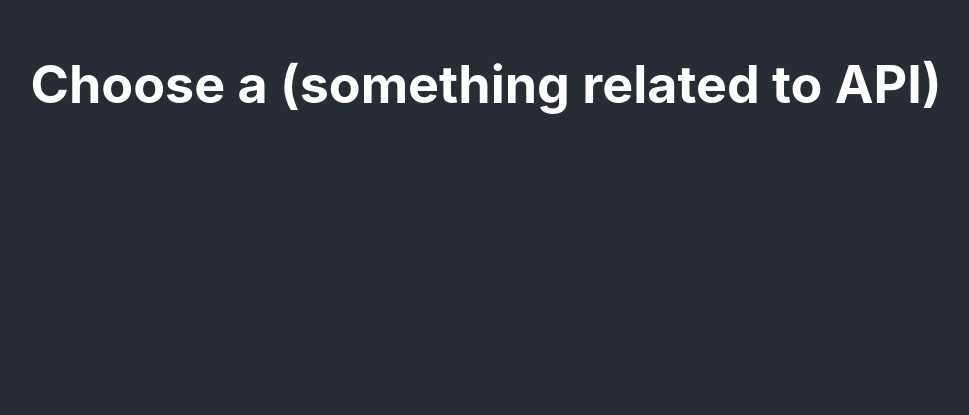
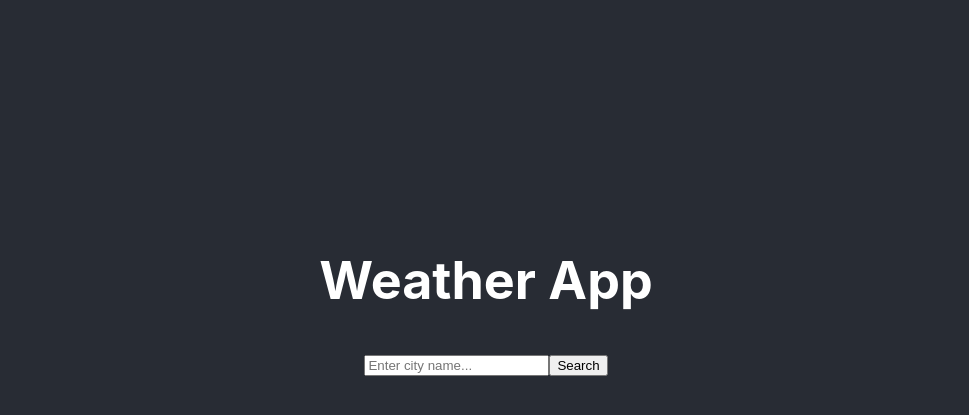
Before and after one commit to ytzortz/Weather-app-react, a React (Create React App) app in the folder project/: page / in a window 1280 px wide. Shown: the part 105-520 px from the top of the page, without its empty margins (154-1123 px from the left). Built offline with nearby package versions, Linux system fonts and the light colour scheme.

Commit message:
search bar comp added

```diff
--- a/project/src/components/BigTitle.js
+++ b/project/src/components/BigTitle.js
@@ -1,6 +1,6 @@
 const BigTitle = ({ title }) => {
   return (
-    <h1 style={{ textAlign: 'center', marginBottom: '50%' }}>{title}</h1>
+    <h1 style={{ textAlign: 'center', marginBottom: '10%' }}>{title}</h1>
   );
 };
 
--- /dev/null
+++ b/project/src/components/SearchBar.js
@@ -0,0 +1,37 @@
+import React, { useState } from 'react';
+
+
+const SearchBar = ({ onSearch }) => {
+  const [query, setQuery] = useState('');
+
+  const handleInputChange = (event) => {
+    setQuery(event.target.value);
+  };
+
+  const handleSearch = () => {
+    onSearch(query);
+  };
+
+  // Search works with Enter key
+  const handleKeyPress = (event) => {
+    if (event.key === 'Enter') {
+      handleSearch();
+    }
+  };
+
+
+  return (
+    <div className="search-bar">
+      <input
+        type="text"
+        placeholder="Enter city name..."
+        value={query}
+        onChange={handleInputChange}
+        onKeyPress={handleKeyPress}
+      />
+      <button onClick={handleSearch}>Search</button>
+    </div>
+  );
+};
+
+export default SearchBar;
--- a/project/src/pages/Home.js
+++ b/project/src/pages/Home.js
@@ -1,10 +1,17 @@
 import BigTitle from '../components/BigTitle';
-
+import SearchBar from '../components/SearchBar';
 
 const Home = () => {
+
+    const handleSearch = (city) => {
+        // logic and API call
+        console.log(`Searching for city: ${city}`);
+      };
+
     return (
       <div>
-        <BigTitle title="Choose a (something related to API)"/>
+        <BigTitle title="Weather App"/>
+        <SearchBar onSearch={handleSearch}/>
       </div>
     );
   };
```
Also changed, not shown: project/src/components/WeatherCard.js (added, +12 -0 lines).
